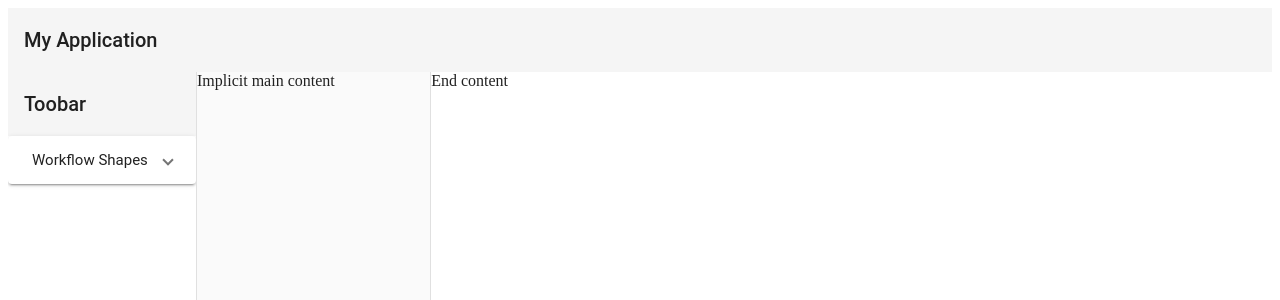
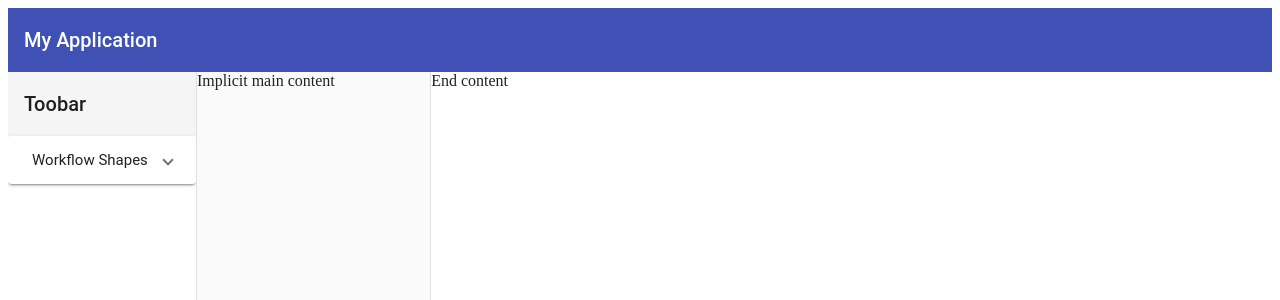
Before and after one commit to Sairam-Reddy/angular-spark-720, an Angular app: page / in a window 1280 px wide. Shown: the top 300 px of the page. Built offline with nearby package versions, Linux system fonts and the light colour scheme.

Commit message:
Update app.component.html

```diff
--- a/src/app/app.component.html
+++ b/src/app/app.component.html
@@ -3,7 +3,7 @@
 
 <!-- <div id="diagram"></div> -->
 
- <mat-toolbar>
+ <mat-toolbar color="primary">
     <span>My Application</span>
   </mat-toolbar>
 
```
